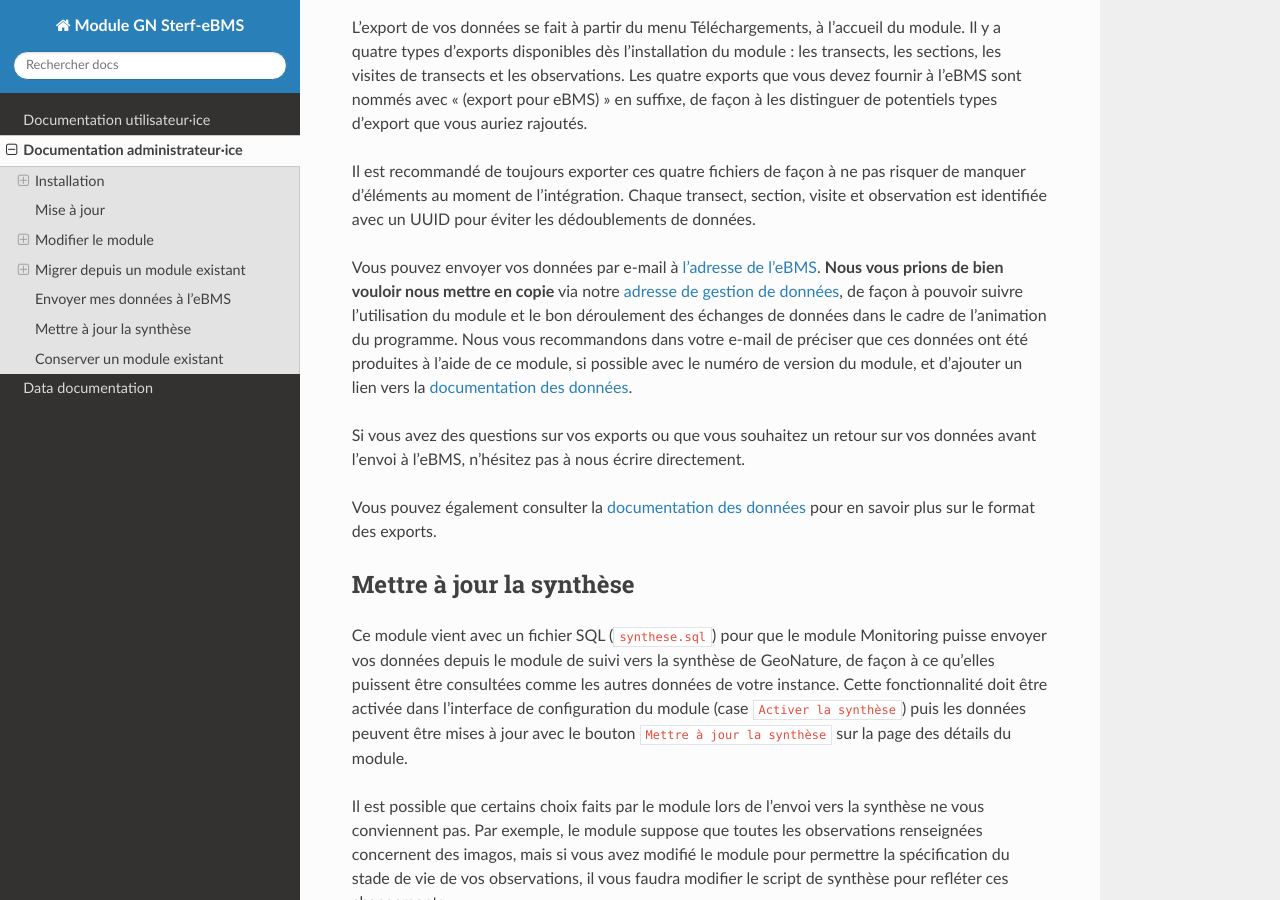
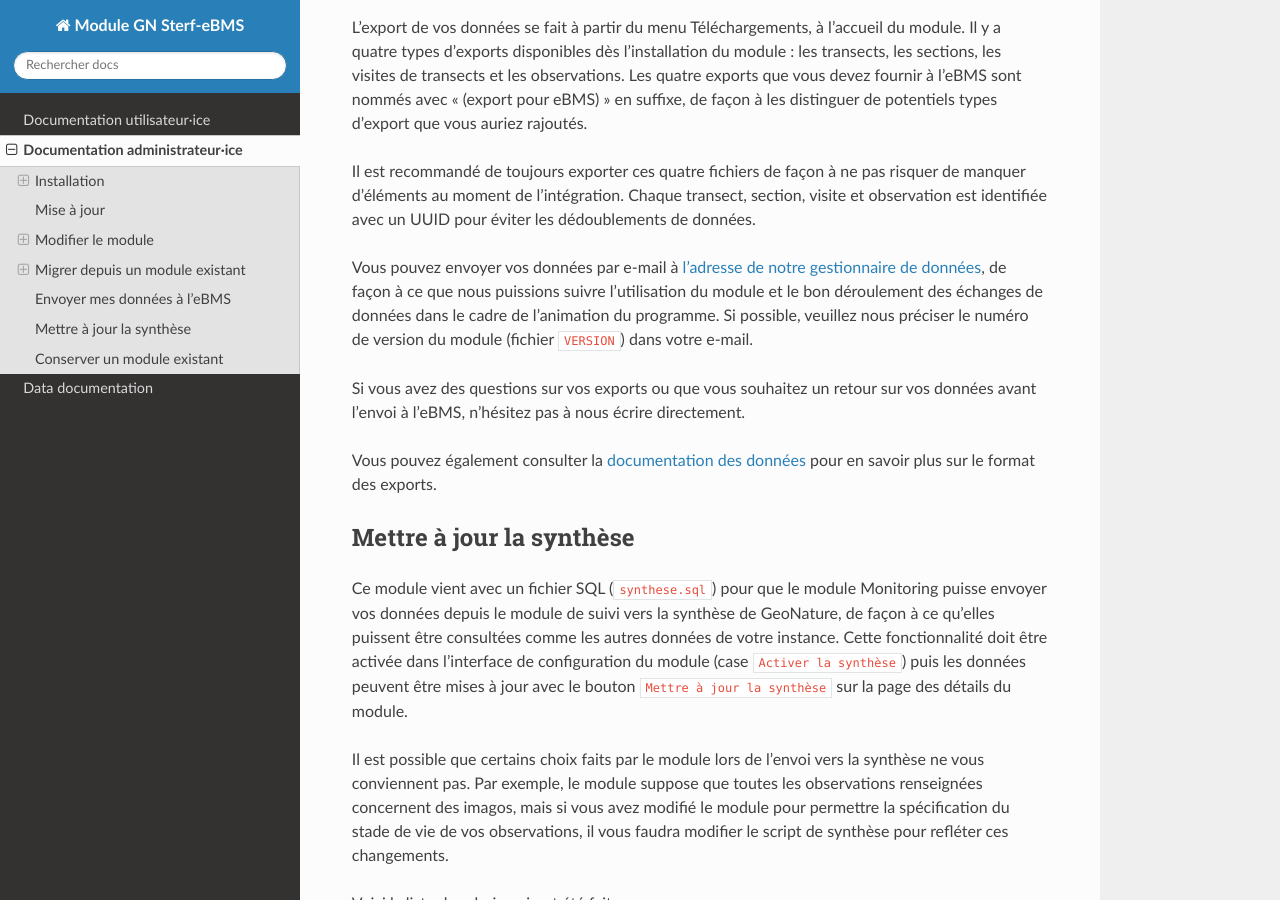
Before and after one commit to Opie-insectes/sterf-ebms, a Sphinx documentation site: the page built from docs/admins.rst, in a window 1280 px wide and 900 px high, scrolled down 4729 px. Built offline with Sphinx 7.4.7 and the Read the Docs theme 3.1.0, drawn with Linux system fonts in a browser that asks for light colours.

Commit message:
docs: update data exports recipient

```diff
--- a/docs/admins.rst
+++ b/docs/admins.rst
@@ -277,19 +277,16 @@ risquer de manquer d'éléments au moment de l'intégration. Chaque transect,
 section, visite et observation est identifiée avec un UUID pour éviter les
 dédoublements de données.
 
-Vous pouvez envoyer vos données par e-mail à `l'adresse de l'eBMS`_. **Nous vous
-prions de bien vouloir nous mettre en copie** via notre `adresse de gestion de
-données`_, de façon à pouvoir suivre l'utilisation du module et le bon
-déroulement des échanges de données dans le cadre de l'animation du programme.
-Nous vous recommandons dans votre e-mail de préciser que ces données ont été
-produites à l'aide de ce module, si possible avec le numéro de version du
-module, et d'ajouter un lien vers la :doc:`documentation des données <data>`.
+Vous pouvez envoyer vos données par e-mail à `l’adresse de notre gestionnaire de
+données`_, de façon à ce que nous puissions suivre l'utilisation du module et le
+bon déroulement des échanges de données dans le cadre de l'animation du
+programme. Si possible, veuillez nous préciser le numéro de version du module
+(fichier ``VERSION``) dans votre e-mail.
 
 Si vous avez des questions sur vos exports ou que vous souhaitez un retour sur
 vos données avant l'envoi à l'eBMS, n'hésitez pas à nous écrire directement.
 
-.. _l'adresse de l'eBMS: ebms@ceh.ac.uk
-.. _adresse de gestion de données: sig@insectes.org
+.. _l’adresse de notre gestionnaire de données: sig@insectes.org
 
 Vous pouvez également consulter la :doc:`documentation des données <data>`
 pour en savoir plus sur le format des exports.
```
